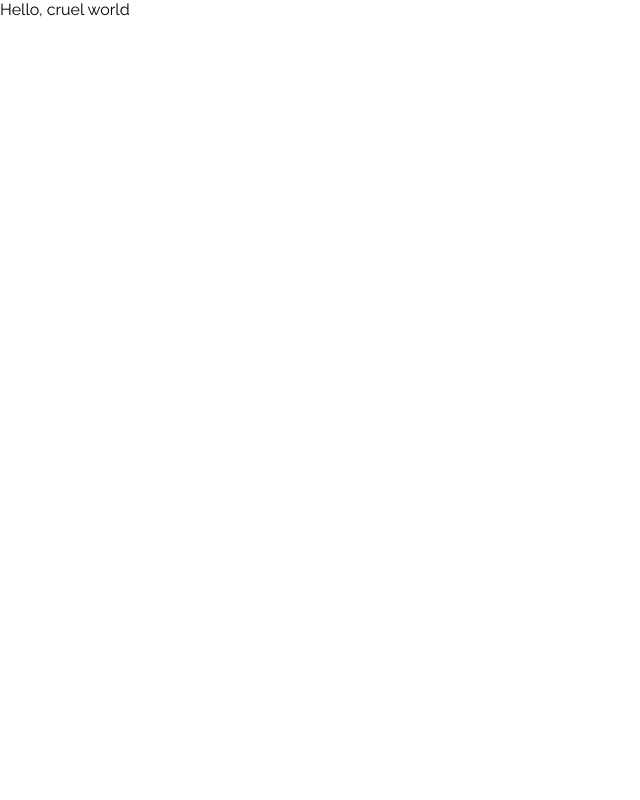
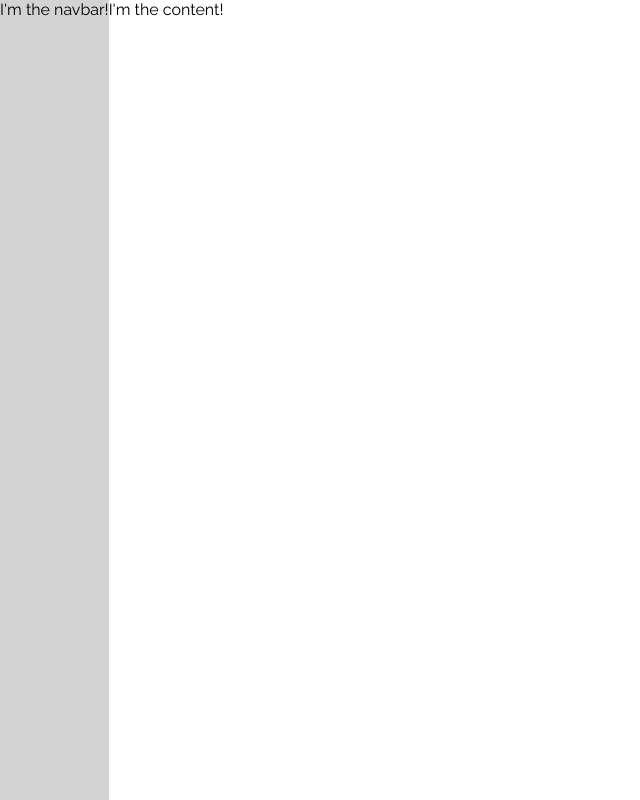
Before and after one commit to maddiedierker/react-navbar-example, a React (Create React App) app: page / in a window 1280 px wide. Shown: the whole page, without its empty margins (0-640 px from the left). Built offline with nearby package versions, Linux system fonts and the light colour scheme.

Commit message:
Add Navbar and Content components with little styling

```diff
--- a/src/components/App.js
+++ b/src/components/App.js
@@ -1,13 +1,16 @@
 import React, { Component } from 'react'
+import Navbar from './Navbar'
+import Content from './Content'
 
 class App extends Component {
   render() {
     return (
       <div className="app">
-        Hello, cruel world
+        <Navbar />
+        <Content />
       </div>
     )
   }
 }
 
-export default App;
+export default App
--- /dev/null
+++ b/src/components/Content.js
@@ -0,0 +1,9 @@
+import React, { Component } from 'react'
+
+export default class Content extends Component {
+  render() {
+    return <div className="content-container">
+      I'm the content!
+    </div>
+  }
+}
--- /dev/null
+++ b/src/components/Navbar.js
@@ -0,0 +1,9 @@
+import React, { Component } from 'react'
+
+export default class Navbar extends Component {
+  render() {
+    return <div className="navbar-container">
+      I'm the navbar!
+    </div>
+  }
+}
--- a/src/index.css
+++ b/src/index.css
@@ -3,3 +3,12 @@ body {
   padding: 0;
   font-family: 'Raleway', sans-serif;
 }
+
+.app {
+  display: flex;
+}
+
+.navbar-container {
+  min-height: 100vh;
+  background-color: lightgray;
+}
```
